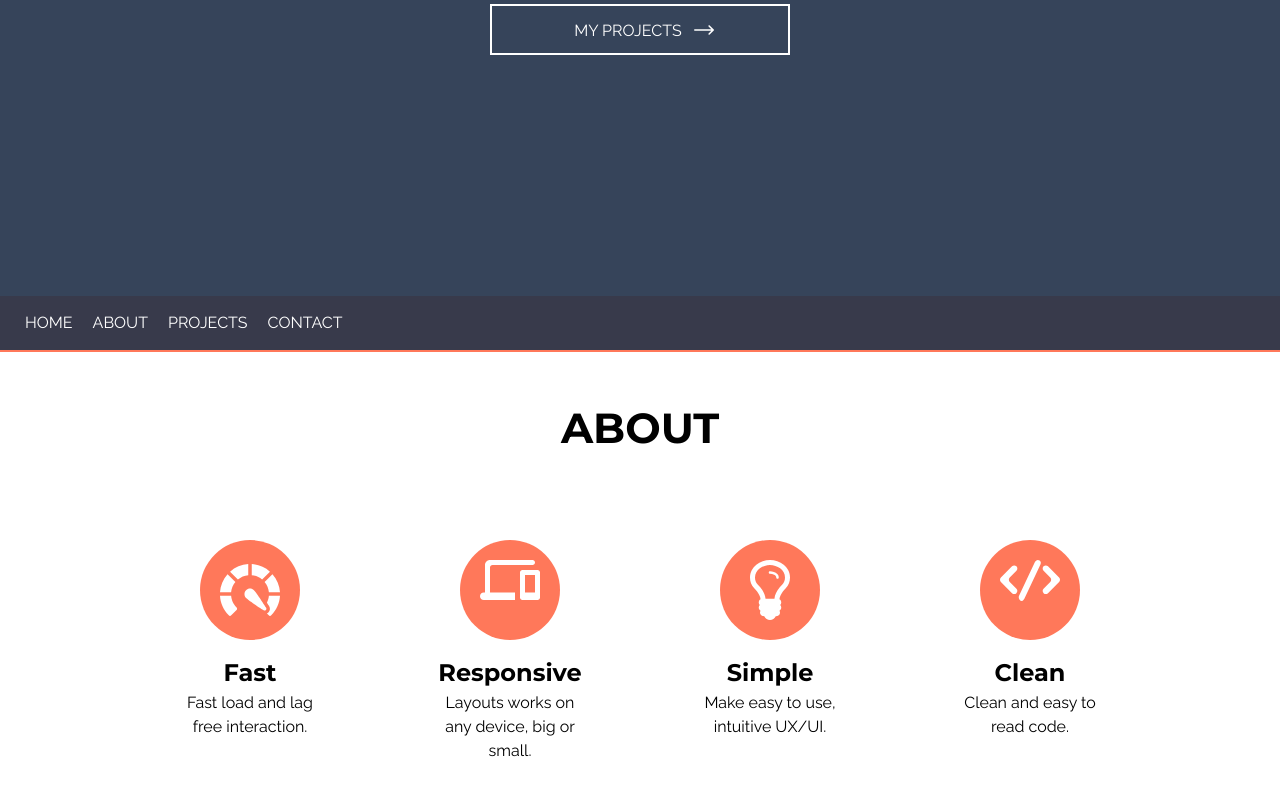
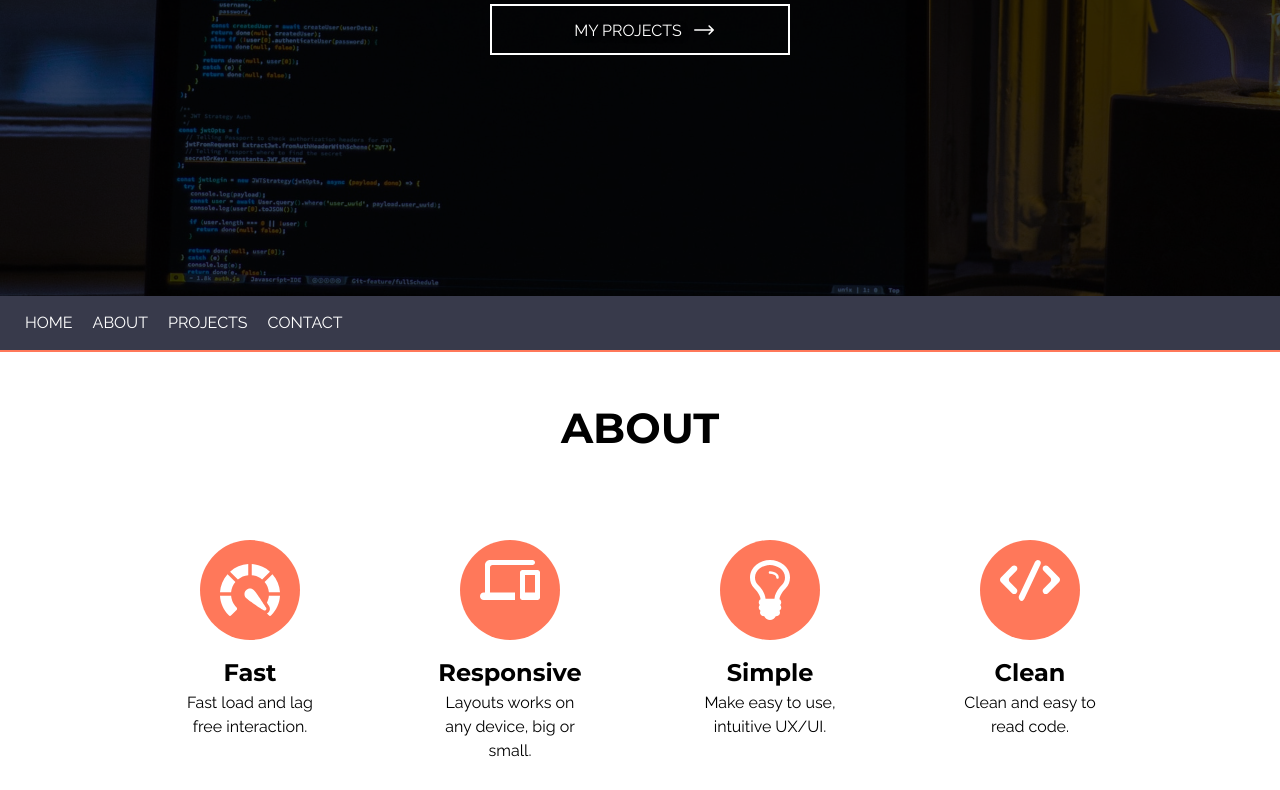
Before and after one commit to lstrangstad/Noroff-Fagskole-industry-knowledge-ca-lstrangstad, a plain HTML site: page index.html in a window 1280 px wide. Shown: the part 504-1294 px from the top of the page. Drawn offline with nearby package versions, Linux system fonts and the light colour scheme; files that its build step writes are made by us from their sources.

Commit message:
Style: header img mobile and desktop

```diff
--- a/scss/components/_header.scss
+++ b/scss/components/_header.scss
@@ -1,6 +1,11 @@
 .header {
-  background-color: $primaryColor;
+  background: $primaryColor;
   height: 100vh;
+  background-image: url(../../image/code5.jpg);
+  background-position: center;
+  background-repeat: no-repeat;
+  background-size: cover;
+  background-blend-mode: multiply;
 
   &__content {
     position: relative;
@@ -10,6 +15,7 @@
     text-align: center;
     color: white;
     font-family: $headerFont;
+    text-shadow: 2px 2px 5px black;
   }
 
   &__textbox {
@@ -68,11 +74,22 @@
     width: 50%;
     margin: 15px auto;
     font-size: 16px;
+
+    &:hover {
+      transition: 0.4s;
+      border: 2px solid $orangeContrast;
+      background: $orangeContrast;
+      .header__arrow {
+        transition: 0.4s;
+        transform: rotate(90deg);
+      }
+    }
   }
 
   &__link {
     text-decoration: none;
     color: white;
+    display: block;
   }
 
   &__arrow {
@@ -82,16 +99,13 @@
     left: 8px;
     filter: invert(100%) sepia(1%) saturate(1035%) hue-rotate(233deg)
       brightness(117%) contrast(100%);
-
-    &:hover {
-      transition: 0.9s;
-      transform: rotate(90deg);
-    }
   }
 }
 
 @media (min-width: 820px) {
   .header {
+    background-image: url(../../image/code6.jpg);
+
     &__text {
       font-size: 56px;
     }
```
